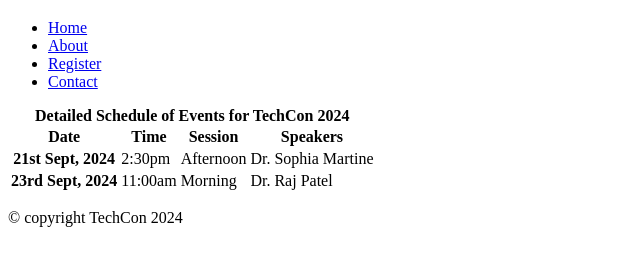
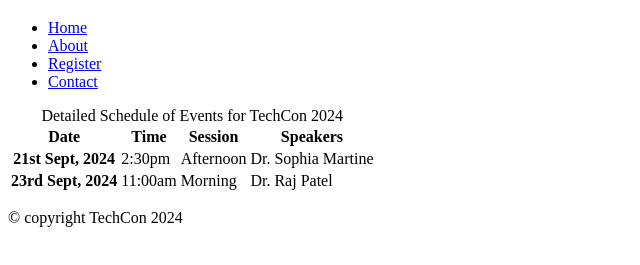
Before and after one commit to Sphinxdiff/TechCon_HTML, a plain HTML site: page techcon_website/schedule.html in a window 1280 px wide. Shown: the part 61-326 px from the top of the page, without its empty margins (0-640 px from the left). Drawn offline with Linux system fonts and the light colour scheme.

Commit message:
added schedule.html

```diff
--- a/techcon_website/schedule.html
+++ b/techcon_website/schedule.html
@@ -20,7 +20,7 @@
 
     <main>
 <table>
-<caption> <strong>Detailed Schedule of Events for TechCon 2024</strong></caption>
+    <caption>Detailed Schedule of Events for TechCon 2024</caption>
 
 <tr>
 <th scope="col"> Date</th>
```
